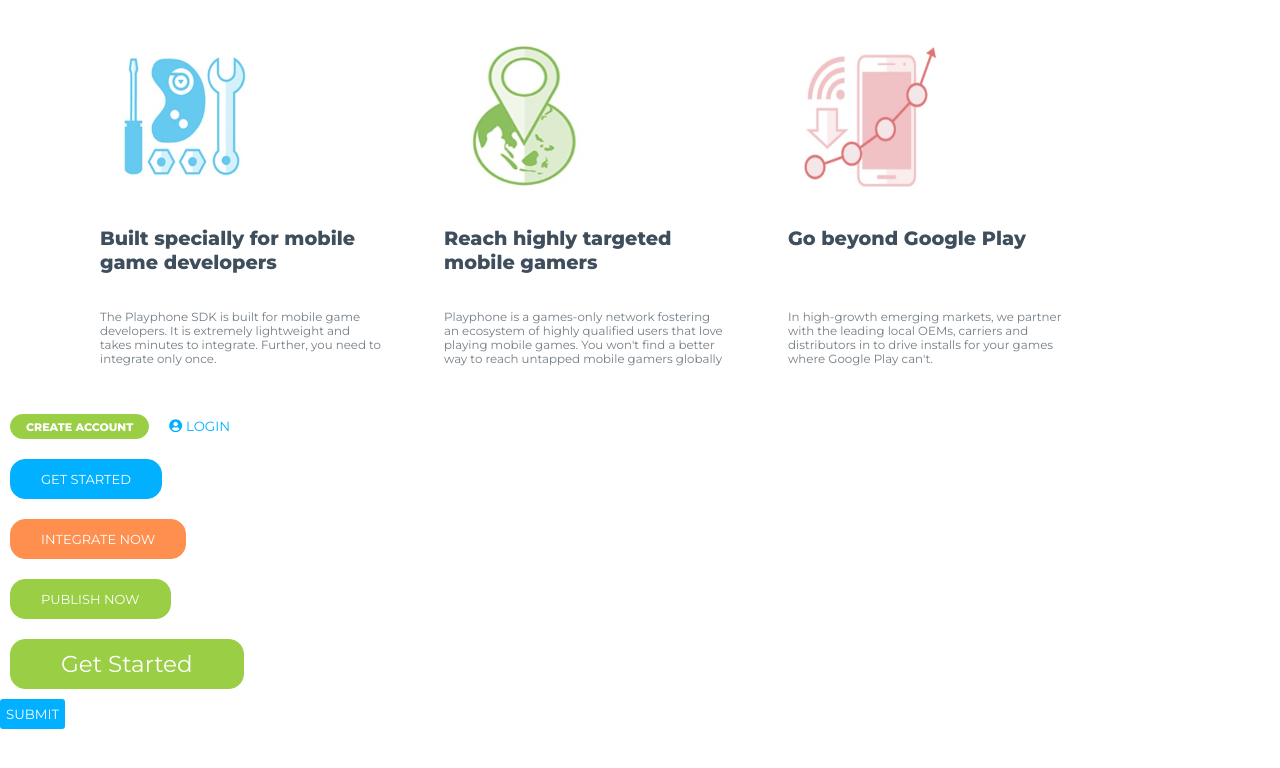
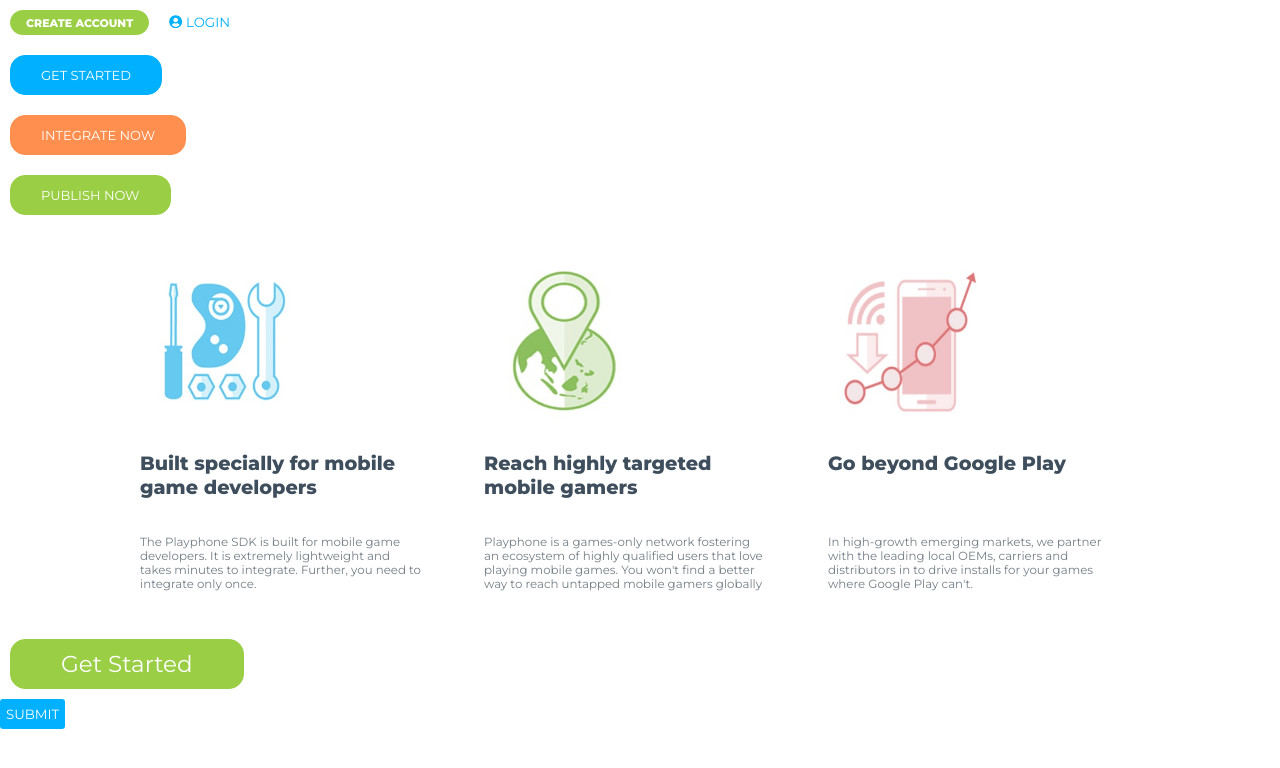
Before and after one commit to florencia-sosa/Landing-clase-25, a website: page index.html in a window 1280 px wide. Drawn offline with Linux system fonts and the light colour scheme.

Commit message:
center card

```diff
--- a/index.html
+++ b/index.html
@@ -4,7 +4,8 @@
 <head>
     <meta charset="UTF-8">
     <meta name="viewport" content="width=device-width, initial-scale=1.0">
-    <script src="https://cdnjs.cloudflare.com/ajax/libs/font-awesome/5.13.0/js/all.min.js" integrity="sha256-KzZiKy0DWYsnwMF+X1DvQngQ2/FxF7MF3Ff72XcpuPs=" crossorigin="anonymous"></script>
+    <script src="https://cdnjs.cloudflare.com/ajax/libs/font-awesome/5.13.0/js/all.min.js"
+        integrity="sha256-KzZiKy0DWYsnwMF+X1DvQngQ2/FxF7MF3Ff72XcpuPs=" crossorigin="anonymous"></script>
     <link href="https://fonts.googleapis.com/css?family=Montserrat:400,800&display=swap" rel="stylesheet">
     <link rel="stylesheet" href="./css/style.css">
     <link href="https://fonts.googleapis.com/css2?family=Montserrat:wght@400;500;600&display=swap" rel="stylesheet">
@@ -14,34 +15,6 @@
 <body>
 
     <header class="header">
-
-        <div class="container-card">
-            <div class="card">
-                <div class="card-body">
-                    <img src="img/tools.jpg" alt="tools">
-                    <h4>Built specially for mobile game developers</h4>
-                </div>
-                <p>The Playphone SDK is built for mobile game developers. It is extremely lightweight and takes minutes
-                    to integrate. Further, you need to integrate only once.</p>
-            </div>
-            <div class="card">
-                <div class="card-body">
-                    <img src="img/maps.jpg" alt="">
-                    <h4>Reach highly targeted mobile gamers</h4>
-                </div>
-                <p>Playphone is a games-only network fostering an ecosystem of highly qualified users that love playing
-                    mobile games. You won't find a better way to reach untapped mobile gamers globally</p>
-            </div>
-            <div class="card">
-                <div class="card-body">
-                    <img src="img/google maps.jpg" alt="">
-                    <h4>Go beyond Google Play</h4>
-                </div>
-                <p>In high-growth emerging markets, we partner with the leading local OEMs, carriers and distributors in
-                    to drive installs for your games where Google Play can't.</p>
-            </div>
-        </div>
-
         <button class="button button-s green">
             CREATE ACCOUNT
         </button>
@@ -71,6 +44,37 @@
             </button>
         </div>
     </section>
+    <section class="d-flex w-100 justify-content-center">
+        <div class="container-card">
+            <div class="card">
+                <div class="card-body">
+                    <img src="img/tools.jpg" alt="tools">
+                    <h4>Built specially for mobile game developers</h4>
+                </div>
+                <p>The Playphone SDK is built for mobile game developers. It is extremely lightweight and takes
+                    minutes
+                    to integrate. Further, you need to integrate only once.</p>
+            </div>
+            <div class="card">
+                <div class="card-body">
+                    <img src="img/maps.jpg" alt="">
+                    <h4>Reach highly targeted mobile gamers</h4>
+                </div>
+                <p>Playphone is a games-only network fostering an ecosystem of highly qualified users that love
+                    playing
+                    mobile games. You won't find a better way to reach untapped mobile gamers globally</p>
+            </div>
+            <div class="card">
+                <div class="card-body">
+                    <img src="img/google maps.jpg" alt="">
+                    <h4>Go beyond Google Play</h4>
+                </div>
+                <p>In high-growth emerging markets, we partner with the leading local OEMs, carriers and
+                    distributors in
+                    to drive installs for your games where Google Play can't.</p>
+            </div>
+        </div>
+    </section>
 
     <footer>
         <article class="footer-main">
--- a/scss/style.scss
+++ b/scss/style.scss
@@ -11,6 +11,17 @@
     margin: 0;
 }
 
+.d-flex {
+    display: flex;
+}
+
+.justify-content-center {
+    justify-content: center;
+}
+
+.w-100{
+    width: 100%;
+}
 .header {
     display: inline-block;
     text-align: left;
```
